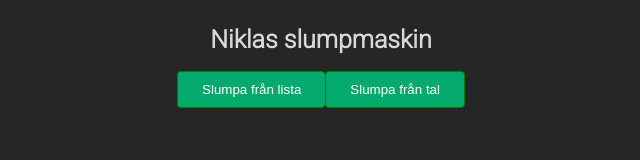
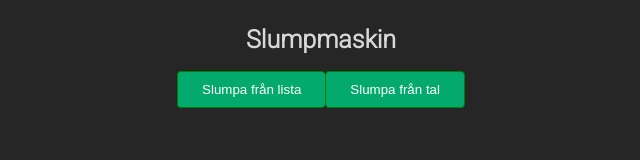
Before and after one commit to anst9000/randomizer, a plain HTML site: page index.html in a window 1280 px wide. Shown: the whole page, without its empty margins (319-959 px from the left). Drawn offline with nearby package versions, Linux system fonts and the light colour scheme.

Commit message:
Uppdatera rubriken

```diff
--- a/index.html
+++ b/index.html
@@ -11,7 +11,7 @@
   </head>
   <body>
     <div class="container">
-      <h1>Niklas slumpmaskin</h1>
+      <h1>Slumpmaskin</h1>
 
       <div class="btn-group">
         <button class="button button-list" type="button" id="listBtn">Slumpa från lista</button>
```
